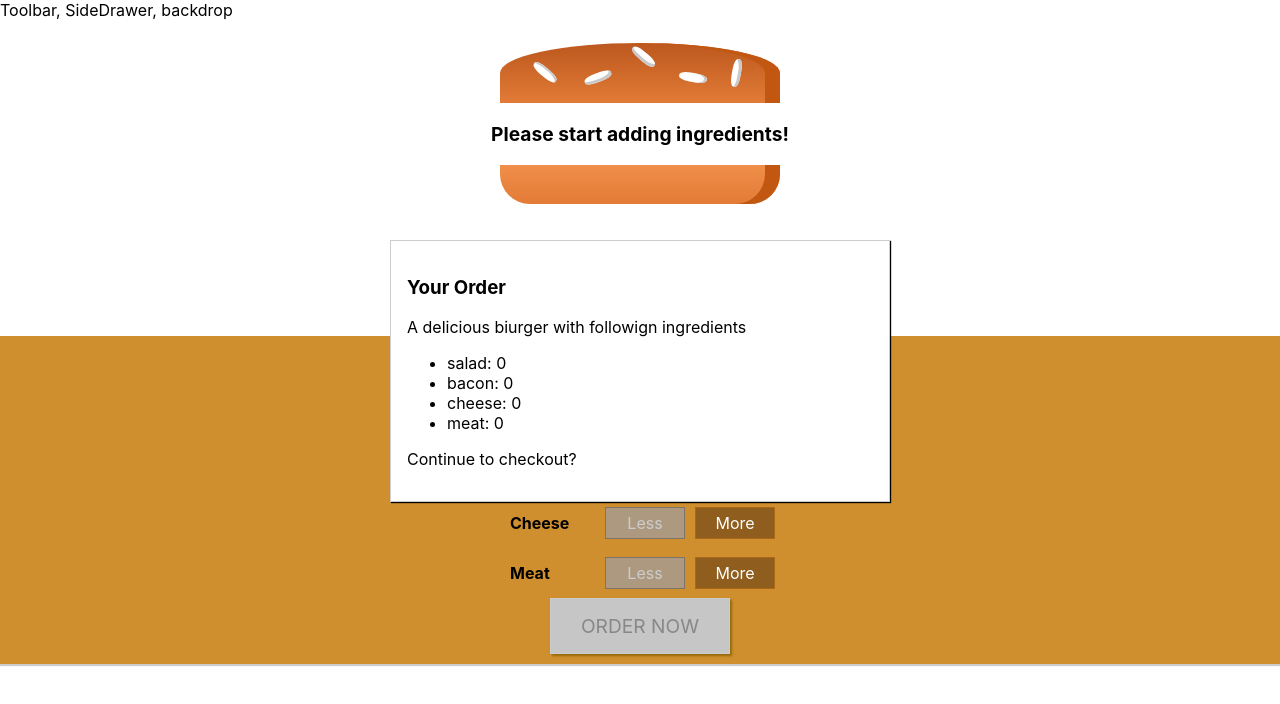
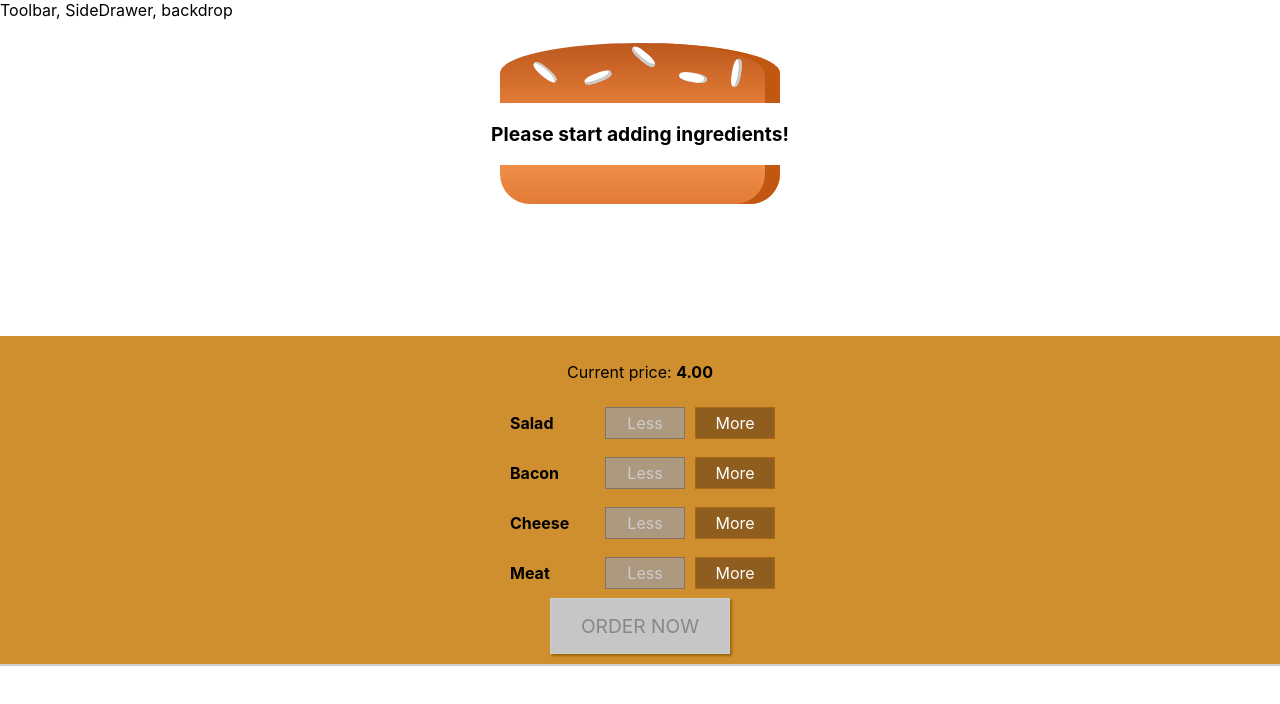
Before and after one commit to Xalsar/burger-builder, a React (Create React App) app: page / in a window 1280 px wide. Shown: the top 704 px of the page. Built offline with nearby package versions, Linux system fonts and the light colour scheme.

Commit message:
165. Display modal dynamically

```diff
--- a/src/components/Burger/BuildControls/BuildControls.js
+++ b/src/components/Burger/BuildControls/BuildControls.js
@@ -24,6 +24,7 @@
         <button
         className={classes.OrderButton}
         disabled={!props.purchasable}
+        onClick={props.ordered}
         >ORDER NOW</button>
     </div>
 )
--- a/src/components/UI/Modal/Modal.js
+++ b/src/components/UI/Modal/Modal.js
@@ -2,7 +2,13 @@
 import classes from './Modal.module.css'
 
 const modal = (props) => (
-    <div className={classes.Modal}>
+    <div
+        className={classes.Modal}
+        style={{
+            transform: props.show ? 'translateY(0)' : 'translateY(-100vh)',
+            opacity: props.show ? '1' : '0'
+        }}
+    >
         {props.children}
     </div>
 )
--- a/src/containers/BurgerBuilder/BurgerBuilder.js
+++ b/src/containers/BurgerBuilder/BurgerBuilder.js
@@ -20,7 +20,8 @@
             meat: 0
         },
         totalPrice: 4,
-        purchasable: false
+        purchasable: false,
+        purchasing: false
     }
 
     updatePurchaseState(ingredients) {
@@ -71,6 +72,10 @@
         this.updatePurchaseState(updatedIngredients)
     }
 
+    purchaseHandler = () => {
+        this.setState({ purchasing: true })
+    }
+
     render() {
         const disabledInfo = { ...this.state.ingredients }
         for (const key in disabledInfo) {
@@ -79,7 +84,7 @@
 
         return (
             <Fragment>
-                <Modal>
+                <Modal show={this.state.purchasing}>
                     <OrderSummary ingredients={this.state.ingredients} />
                 </Modal>
                 <Burger ingredients={this.state.ingredients} />
@@ -89,6 +94,7 @@
                     disabled={disabledInfo}
                     purchasable={this.state.purchasable}
                     price={this.state.totalPrice}
+                    ordered={this.purchaseHandler}
                 />
             </Fragment>
         )
```
